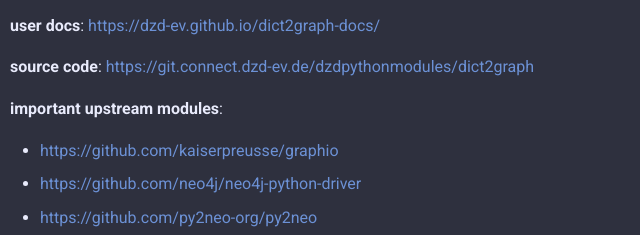
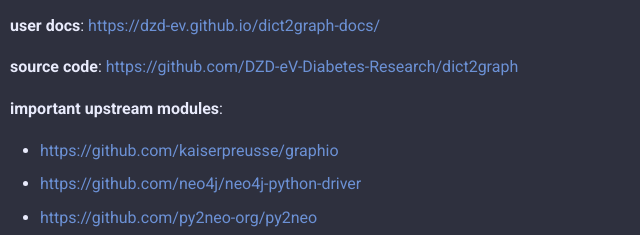
Before and after one commit to dzd-ev/dict2graph-docs, a plain HTML site: page index.html in a window 1280 px wide. Shown: the part 509-744 px from the top of the page, 286-926 px from the left. Drawn offline with Linux system fonts and the light colour scheme; no server answers.

Commit message:
Update index.html

```diff
--- a/index.html
+++ b/index.html
@@ -146,7 +146,7 @@
 
 
       <div class="md-header__source">
-        <a href="https://git.connect.dzd-ev.de/dzdpythonmodules/dict2graph" title="Go to repository" class="md-source" data-md-component="source">
+        <a href="https://github.com/DZD-eV-Diabetes-Research/dict2graph" title="Go to repository" class="md-source" data-md-component="source">
   <div class="md-source__icon md-icon">
 
     <svg xmlns="http://www.w3.org/2000/svg" viewBox="0 0 448 512"><!--! Font Awesome Free 6.3.0 by @fontawesome - https://fontawesome.com License - https://fontawesome.com/license/free (Icons: CC BY 4.0, Fonts: SIL OFL 1.1, Code: MIT License) Copyright 2023 Fonticons, Inc.--><path d="M439.55 236.05 244 40.45a28.87 28.87 0 0 0-40.81 0l-40.66 40.63 51.52 51.52c27.06-9.14 52.68 16.77 43.39 43.68l49.66 49.66c34.23-11.8 61.18 31 35.47 56.69-26.49 26.49-70.21-2.87-56-37.34L240.22 199v121.85c25.3 12.54 22.26 41.85 9.08 55a34.34 34.34 0 0 1-48.55 0c-17.57-17.6-11.07-46.91 11.25-56v-123c-20.8-8.51-24.6-30.74-18.64-45L142.57 101 8.45 235.14a28.86 28.86 0 0 0 0 40.81l195.61 195.6a28.86 28.86 0 0 0 40.8 0l194.69-194.69a28.86 28.86 0 0 0 0-40.81z"/></svg>
@@ -280,7 +280,7 @@
   </label>
 
     <div class="md-nav__source">
-      <a href="https://git.connect.dzd-ev.de/dzdpythonmodules/dict2graph" title="Go to repository" class="md-source" data-md-component="source">
+      <a href="https://github.com/DZD-eV-Diabetes-Research/dict2graph" title="Go to repository" class="md-source" data-md-component="source">
   <div class="md-source__icon md-icon">
 
     <svg xmlns="http://www.w3.org/2000/svg" viewBox="0 0 448 512"><!--! Font Awesome Free 6.3.0 by @fontawesome - https://fontawesome.com License - https://fontawesome.com/license/free (Icons: CC BY 4.0, Fonts: SIL OFL 1.1, Code: MIT License) Copyright 2023 Fonticons, Inc.--><path d="M439.55 236.05 244 40.45a28.87 28.87 0 0 0-40.81 0l-40.66 40.63 51.52 51.52c27.06-9.14 52.68 16.77 43.39 43.68l49.66 49.66c34.23-11.8 61.18 31 35.47 56.69-26.49 26.49-70.21-2.87-56-37.34L240.22 199v121.85c25.3 12.54 22.26 41.85 9.08 55a34.34 34.34 0 0 1-48.55 0c-17.57-17.6-11.07-46.91 11.25-56v-123c-20.8-8.51-24.6-30.74-18.64-45L142.57 101 8.45 235.14a28.86 28.86 0 0 0 0 40.81l195.61 195.6a28.86 28.86 0 0 0 40.8 0l194.69-194.69a28.86 28.86 0 0 0 0-40.81z"/></svg>
@@ -867,7 +867,7 @@
 <p><strong>Licence</strong>: MIT</p>
 <p><strong>public issue tracker</strong>: <a href="https://github.com/dzd-ev/dict2graph-docs/issues">https://github.com/dzd-ev/dict2graph-docs/issues</a></p>
 <p><strong>user docs</strong>: <a href="https://dzd-ev.github.io/dict2graph-docs/">https://dzd-ev.github.io/dict2graph-docs/</a></p>
-<p><strong>source code</strong>: <a href="https://git.connect.dzd-ev.de/dzdpythonmodules/dict2graph">https://git.connect.dzd-ev.de/dzdpythonmodules/dict2graph</a></p>
+<p><strong>source code</strong>: <a href="https://github.com/DZD-eV-Diabetes-Research/dict2graph">https://github.com/DZD-eV-Diabetes-Research/dict2graph</a></p>
 <p><strong>important upstream modules</strong>:</p>
 <ul>
 <li><a href="https://github.com/kaiserpreusse/graphio">https://github.com/kaiserpreusse/graphio</a>  </li>
```
